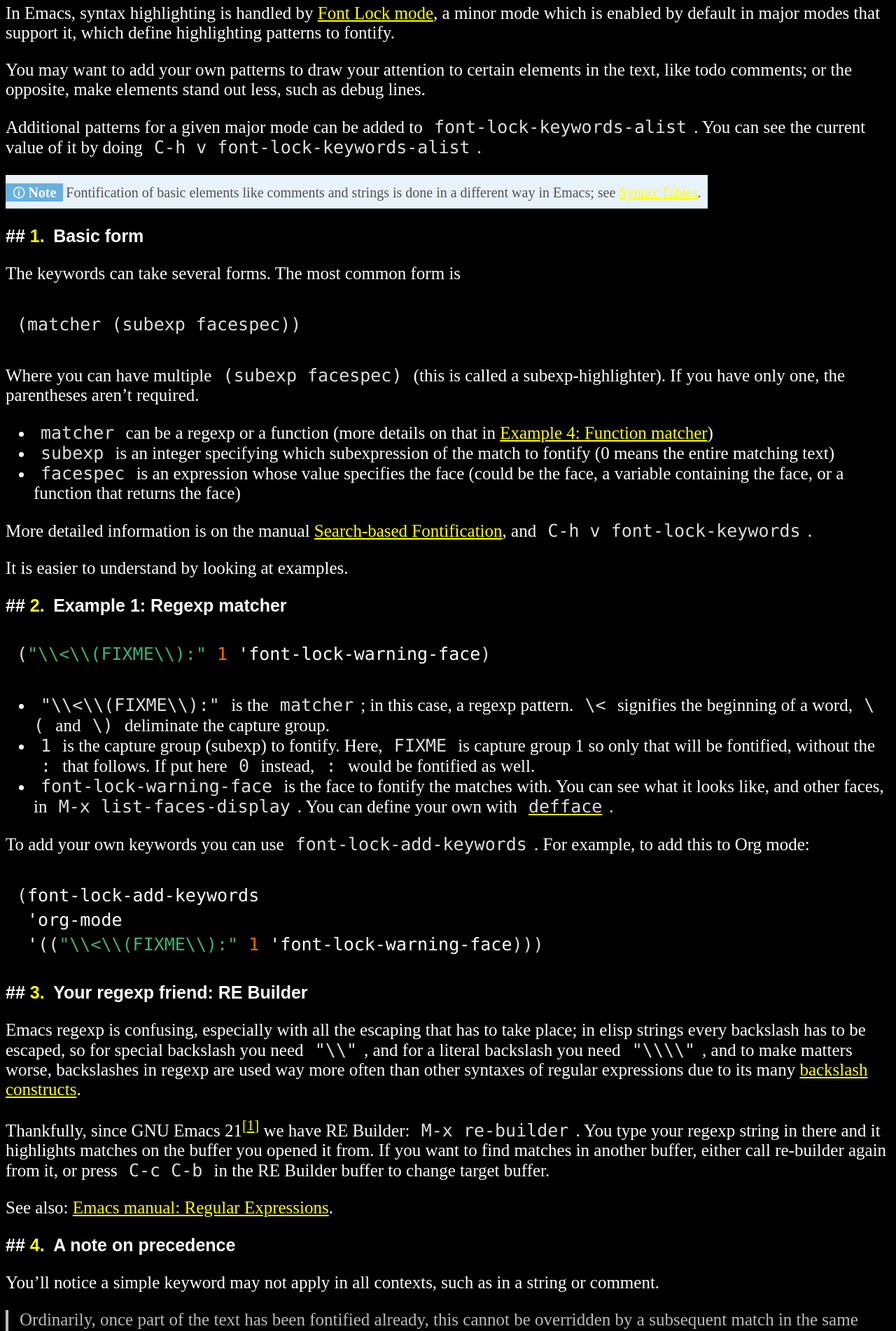
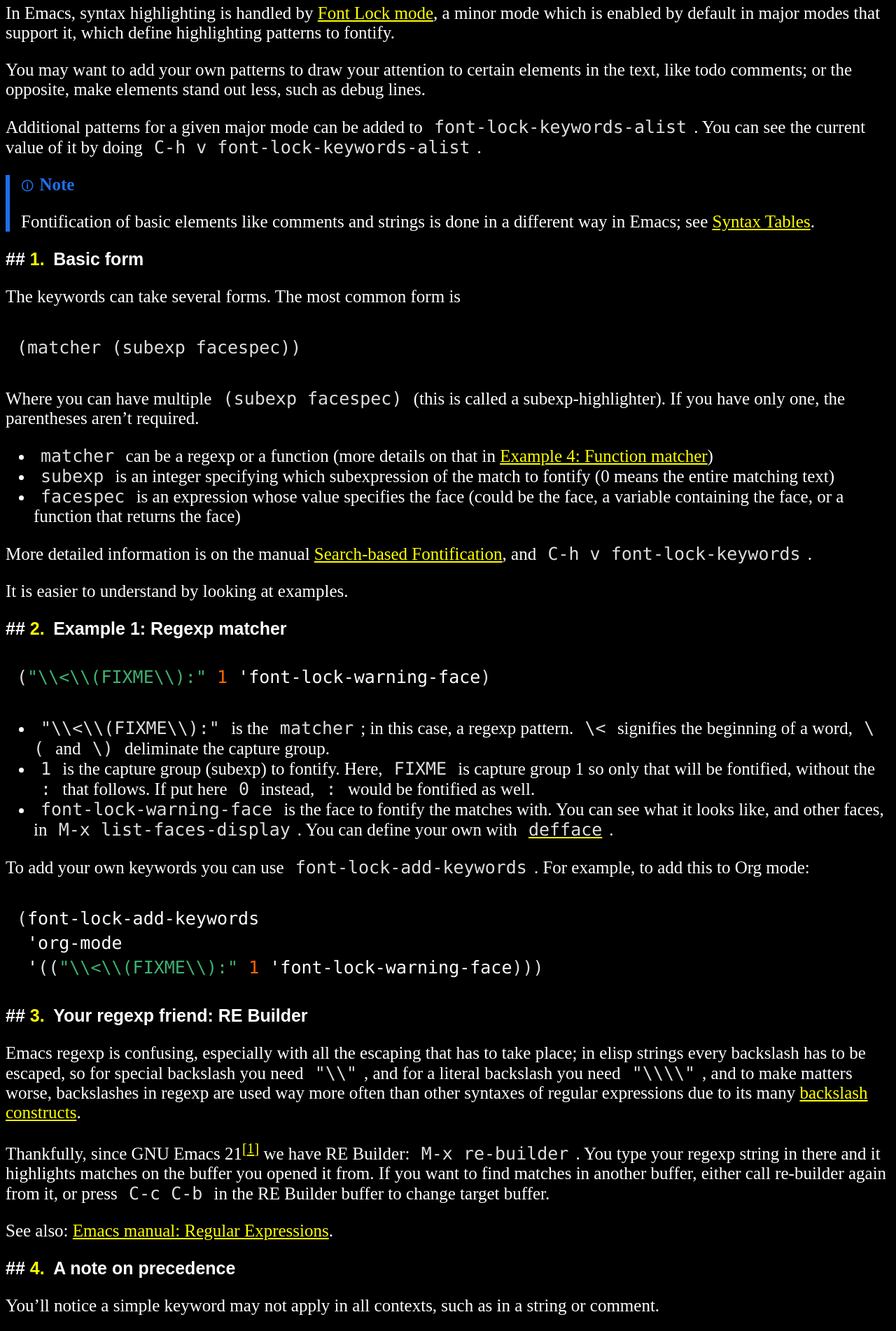
Before and after one commit to plu5/plu5.github.io, a Jekyll site: the page built from _posts/2021-03-12-on-emacs-font-lock.md, in a window 1280 px wide. Shown: the part 686-2588 px from the top of the page at 70% size. Built offline with Jekyll 4.4.1, drawn with Linux system fonts in a browser that asks for light colours.

Commit message:
feat: gfm-style admonitions backwards compatible with existing

```diff
--- a/_includes/admonition.html
+++ b/_includes/admonition.html
@@ -1,4 +1,9 @@
 <div class="admonition {{ include.type }}">
   <p class="admonition-title">{{ include.type | capitalize }}</p>
-  {{ include.content | markdownify }}
+  {% assign c = include.content %}
+  {% assign start = c | strip_newlines | slice: 0, 4 %}
+  {% if start == '> [!' %}
+    {% assign c = c | split: ']' | shift | join: ']' %}
+  {% endif %}
+  {{ c | markdownify }}
 </div>
--- a/public/css/irn.css
+++ b/public/css/irn.css
@@ -1,14 +1,4 @@
-:root {
-  --admonition-title-color: #fff;
-  --admonition-note-background-color: #e7f2fa;
-  --admonition-note-title-background-color: #6ab0de;
-  --admonition-aside-background-color: #d7d7d7;
-  --admonition-aside-title-background-color: grey;
-  --admonition-attention-background-color: #ffedcc;
-  --admonition-attention-title-background-color: #f0b37e;
-  --admonition-todo-background-color: #c8d7d9;
-  --admonition-todo-title-background-color: #0a0a0a;
-}
+/* hello */
 
 /* white on black saves electricity */
 body {
@@ -295,29 +285,22 @@ a.anchorjs-link:focus {
  * Admonitions
  */
 
-.admonition p {
-  margin-bottom: 0px;
-  font-size: 20px;
-  display: inline;
-}
-
 .admonition-title {
   font-weight: bold;
   display: inline;
   padding: 2px 10px;
   margin: 0px 4px 0px -10px;
-  color: var(--admonition-title-color);
+  color: #fff;
 }
 
 .admonition {
-  padding: 10px;
-  margin-bottom: 1em;
-  display: table;
-  color: #515151;
+  padding: 0 1rem;
+  margin: .8rem 0;
+  border-left: .25rem solid #515151;
 }
 
 .admonition-title:before {
-    margin-right: 4px;
+    margin-right: 0.5rem;
     display: inline-block;
     font-style: normal;
     font-size: large;
@@ -327,35 +310,41 @@ a.anchorjs-link:focus {
     content: "🛈";
 }
 
+.admonition blockquote {
+  padding: 0;
+  margin: 0;
+  color: inherit;
+  border-left: none;
+}
+
 /* note */
 .admonition.note .admonition-title {
-  background: var(--admonition-note-title-background-color);
+  color: #1f6feb;
 }
 .admonition.note {
-  background: var(--admonition-note-background-color);
+  border-left: .25em solid #1f6feb;
 }
 
 /* aside */
 .admonition.aside .admonition-title {
-  background: var(--admonition-aside-title-background-color);
+  color: grey;
 }
 .admonition.aside {
-  background: var(--admonition-aside-background-color);
+  border-left: .25em solid grey;
 }
 
 /* attention */
 .admonition.attention .admonition-title {
-  background: var(--admonition-attention-title-background-color);
+  color: #f0b37e;
 }
 .admonition.attention {
-  background: var(--admonition-attention-background-color);
+  border-left: .25em solid #f0b37e;
 }
 
 /* todo */
 .admonition.todo .admonition-title {
-  background-color: var(--admonition-todo-title-background-color);
-  color: var(--admonition-title-color);
+  color: #c8d7d9;
 }
 .admonition.todo {
-  background: var(--admonition-todo-background-color);
+  border-left: .25em solid #c8d7d9;
 }
```
